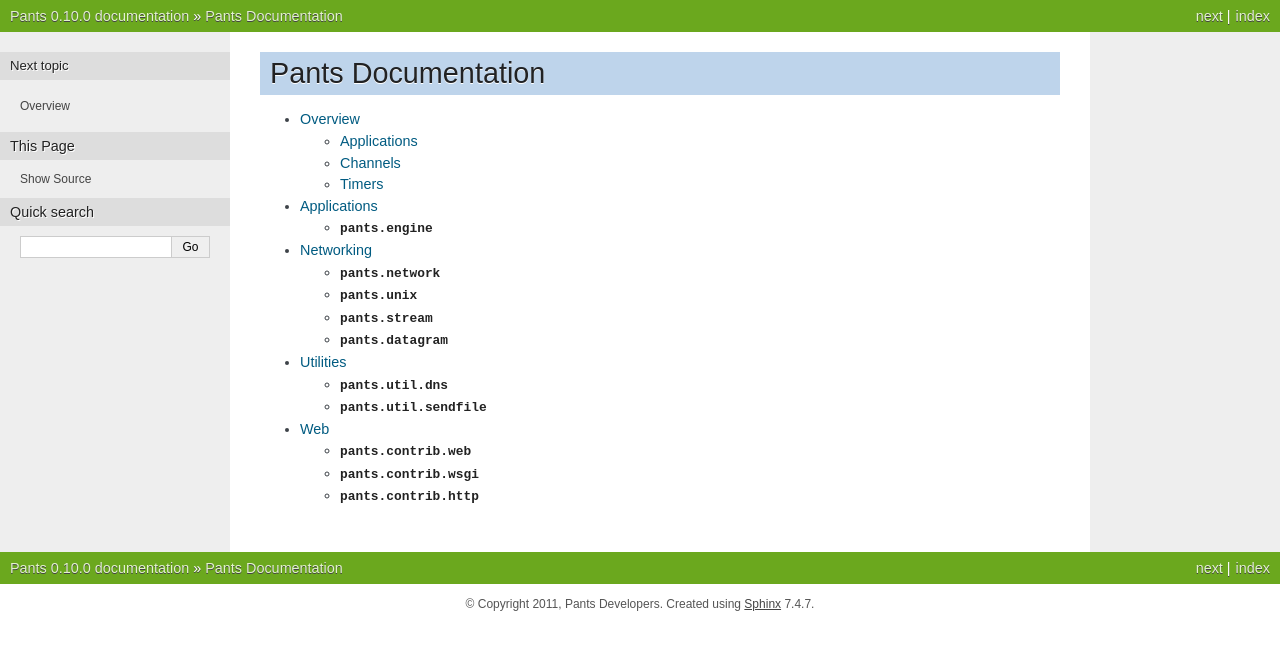
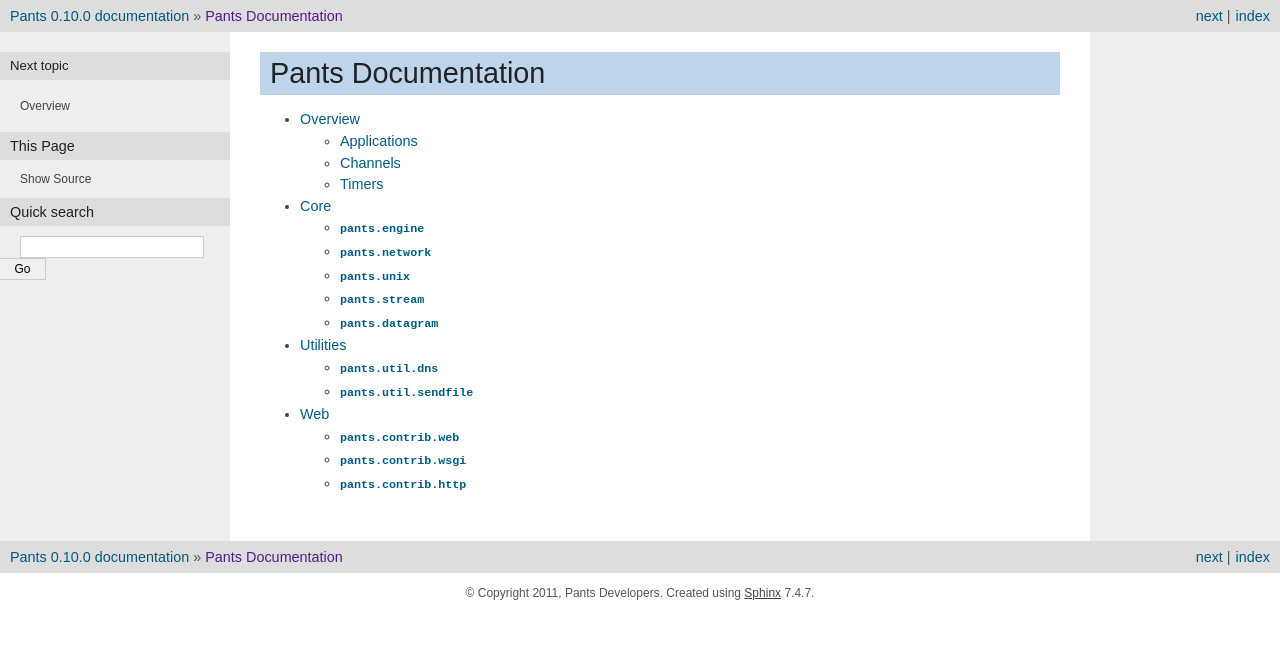
Before and after one commit to ecdavis/pants, a Sphinx documentation site: the page built from docs/index.rst, in a window 1280 px wide. Shown: the top 650 px of the page. Built offline with Sphinx 7.4.7, drawn with Linux system fonts in a browser that asks for light colours.

Commit message:
Finished new docs structure - time to start moving the docs themselves over

```diff
--- a/docs/conf.py
+++ b/docs/conf.py
@@ -101,7 +101,7 @@
 
 # The theme to use for HTML and HTML Help pages.  See the documentation for
 # a list of builtin themes.
-html_theme = 'nature'
+html_theme = 'pantsdoc3'
 
 # Theme options are theme-specific and customize the look and feel of a theme
 # further.  For a list of options available for each theme, see the
--- a/docs/networking/index.rst
+++ b/docs/core/index.rst
@@ -1,9 +1,10 @@
-Networking
-==========
+Core
+====
 
 .. toctree::
     :maxdepth: 2
 
+    engine
     network
     unix
     stream
--- a/docs/index.rst
+++ b/docs/index.rst
@@ -5,7 +5,6 @@
     :maxdepth: 2
 
     overview
-    applications/index
-    networking/index
+    core/index
     utilities/index
     web/index
```
Also changed, not shown: docs/applications/index.rst (deleted, +0 -7 lines), docs/core/datagram.rst (renamed from docs/networking/datagram.rst), docs/core/engine.rst (renamed from docs/applications/engine.rst), docs/core/network.rst (renamed from docs/networking/network.rst), docs/core/stream.rst (renamed from docs/networking/stream.rst), docs/core/unix.rst (renamed from docs/networking/unix.rst).
